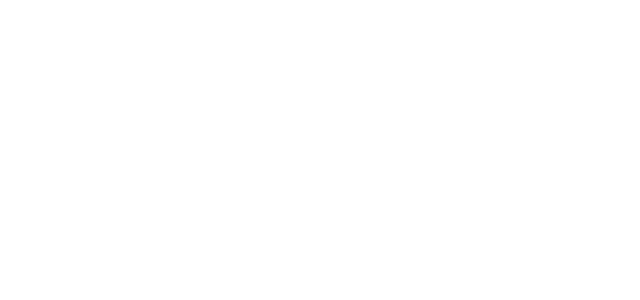
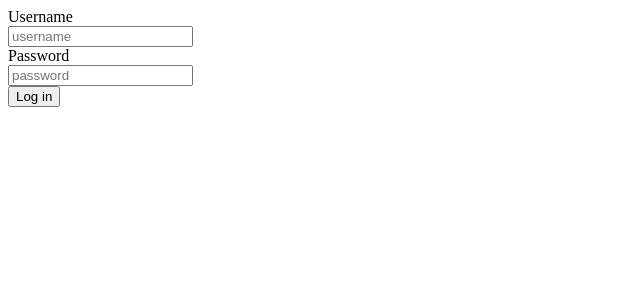
Before and after one commit to marwendoukh/library-books-management-angularjs, an Angular app: page /login in a window 1280 px wide. Before the commit this address led to /. Shown: the top 300 px of the page, without its empty margins (0-640 px from the left). Built offline with nearby package versions, Linux system fonts and the light colour scheme.

Commit message:
login form

```diff
--- a/src/app/app.component.ts
+++ b/src/app/app.component.ts
@@ -5,6 +5,7 @@ import { Component } from '@angular/core';
   templateUrl: './app.component.html',
   styleUrls: ['./app.component.css']
 })
+
 export class AppComponent {
   title = 'books management';
 
--- a/src/app/app.module.ts
+++ b/src/app/app.module.ts
@@ -9,21 +9,33 @@ import { BookComponent } from './book/book.component';
 
 import { RouterModule, Routes } from '@angular/router';
 import { HttpModule } from '@angular/http';
+import { LoginComponent } from './login/login.component';
+import {
+  FormsModule,
+  ReactiveFormsModule
+} from '@angular/forms';
+import { PageNotFoundComponent } from './page-not-found/page-not-found.component';
 
 
 const appRoutes: Routes = [
   {path:'book', component:BookComponent},
+  {path:'login', component:LoginComponent},
+  { path: '**', component: PageNotFoundComponent }
 ];
 
 @NgModule({
   declarations: [
     AppComponent,
-    BookComponent
+    BookComponent,
+    LoginComponent,
+    PageNotFoundComponent
   ],
   imports: [
     BrowserModule,
     HttpModule,
-    RouterModule.forRoot(appRoutes)
+    RouterModule.forRoot(appRoutes),
+    FormsModule,         // <-- add this
+    ReactiveFormsModule  // <-- and this
   ],
   providers: [DataService],
   bootstrap: [AppComponent]
--- /dev/null
+++ b/src/app/login/login.component.html
@@ -0,0 +1,22 @@
+<div *ngIf=error>
+<h2>login error</h2>
+</div>
+
+
+
+<form #f="ngForm"
+        (ngSubmit)="login(f.value)"
+        class="ui form">
+
+    <div class="field">
+      <label >Username</label><br/>
+
+      <input type="text" placeholder="username"  name="username" ngModel><br/>
+
+      <label >Password</label><br/>
+      <input type="password" placeholder="password"  name="password" ngModel><br/>
+
+    </div>
+
+    <button  type="submit" class="ui button">Log in</button>
+  </form>
--- /dev/null
+++ b/src/app/login/login.component.ts
@@ -0,0 +1,46 @@
+import { Component, OnInit } from '@angular/core';
+import { DataService } from '../services/data.service';
+import { Router } from '@angular/router';
+
+
+@Component({
+  selector: 'app-login',
+  templateUrl: './login.component.html',
+  styleUrls: ['./login.component.css']
+})
+export class LoginComponent implements OnInit {
+
+loggedin : Boolean
+person : String
+error=false
+
+
+  constructor(private dataService:DataService,private router: Router) { }
+
+  ngOnInit() {
+
+    /*this.dataService.login('a','a').subscribe((login) => {
+      console.log('result '+login.login);
+        console.log('user '+login.user);
+        this.person=login.user
+  });*/
+
+}
+
+
+
+
+login(form: any): void {
+
+  this.dataService.login(form.username,form.password).subscribe((login) => {
+      this.person="user connected is  "+login.user
+      if(login.login==true)
+      this.router.navigate(['/home']);
+      else
+       this.error=true
+
+});
+}
+
+
+}
--- /dev/null
+++ b/src/app/page-not-found/page-not-found.component.html
@@ -0,0 +1,3 @@
+<p>
+  page-not-found works!
+</p>
--- /dev/null
+++ b/src/app/page-not-found/page-not-found.component.ts
@@ -0,0 +1,15 @@
+import { Component, OnInit } from '@angular/core';
+
+@Component({
+  selector: 'app-page-not-found',
+  templateUrl: './page-not-found.component.html',
+  styleUrls: ['./page-not-found.component.css']
+})
+export class PageNotFoundComponent implements OnInit {
+
+  constructor() { }
+
+  ngOnInit() {
+  }
+
+}
--- a/src/app/services/data.service.ts
+++ b/src/app/services/data.service.ts
@@ -1,5 +1,6 @@
 import { Injectable } from '@angular/core';
 import { Http } from '@angular/http';
+import {Headers} from '@angular/http';
 import 'rxjs/add/operator/map';
 
 
@@ -10,8 +11,30 @@ export class DataService {
       console.log('Data service connected...');
     }
 
+    login(username,password){
+      var body = "username=" + username + "&password=" + password;
+      var headers = new Headers();
+      headers.append('Content-Type', 'application/x-www-form-urlencoded');
+
+    return  this.http
+        .post('http://localhost:3000/login', body, { headers: headers })
+        .map(response => response.json());
+
+      }
+
+
+
+
+
+
+
+
+
     getBooksByCategory(category){
       return this.http.get('http://localhost:3000/book/category/'+category)
         .map(res => res.json());
   }
+
+
+
 }
```
Also changed, not shown: src/app/login/login.component.css (added), src/app/page-not-found/page-not-found.component.css (added), 2 other files (tests, documents, lock files or other folders).
